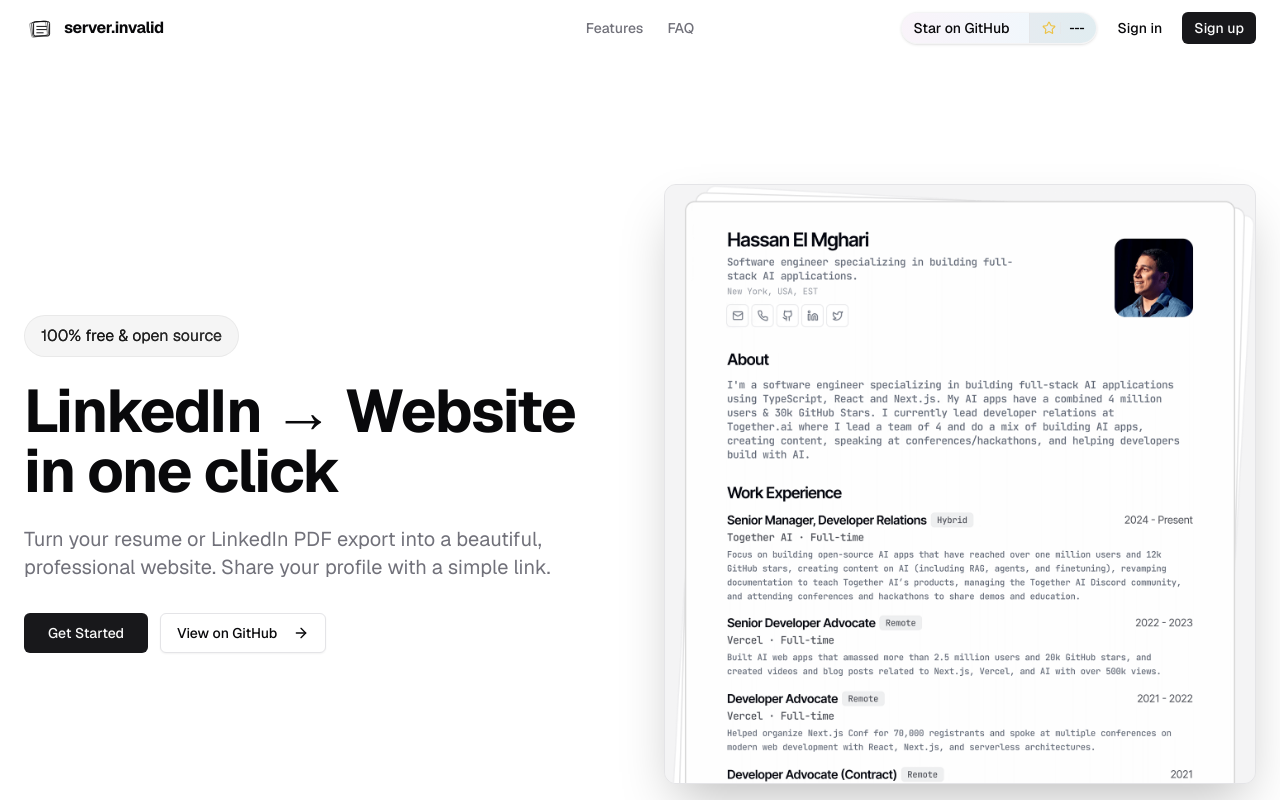
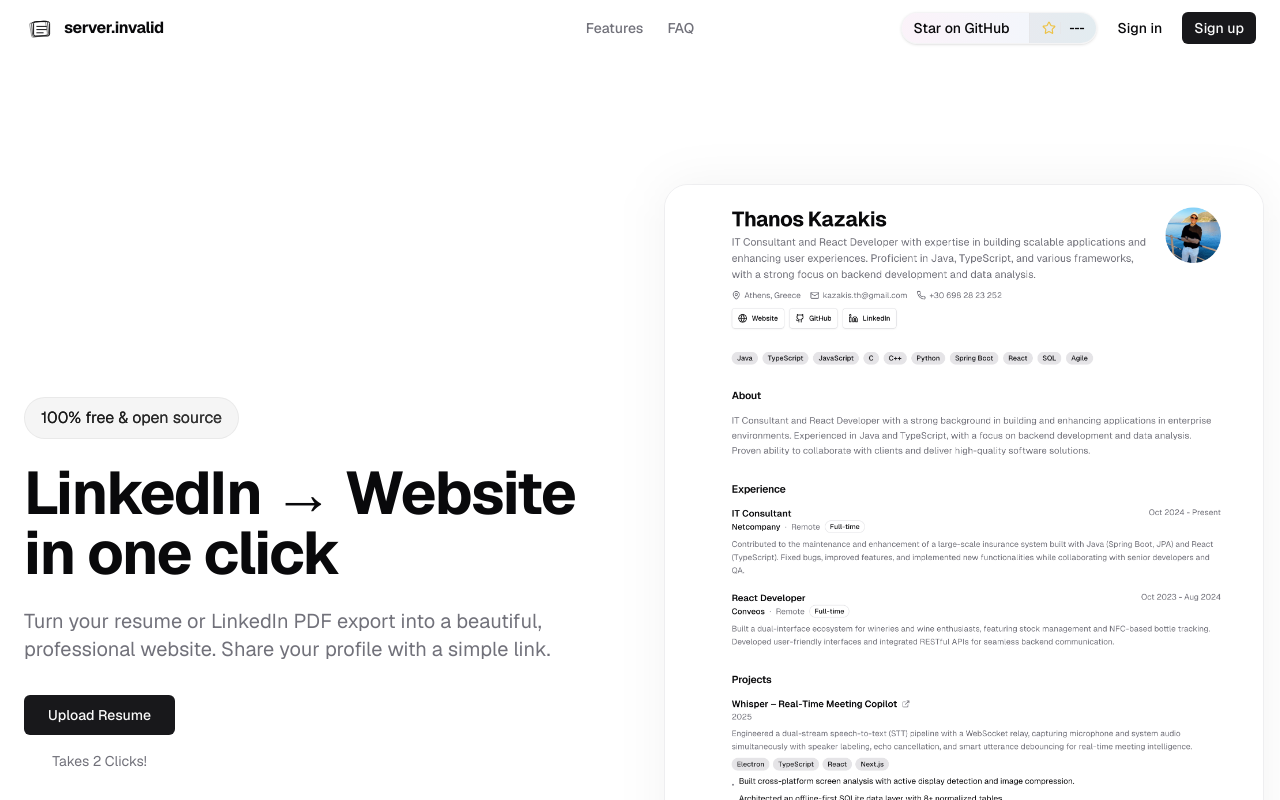
Before and after one commit to ThanosKa/magic-self, a Next.js app: page / in a window 1280 px wide. Shown: the top 800 px of the page. Built offline with nearby package versions, Linux system fonts and the light colour scheme; no server answers.

Commit message:
feat: Revamp hero section with a new image

```diff
--- a/app/page.tsx
+++ b/app/page.tsx
@@ -72,8 +72,8 @@
       <main className="flex-1">
         <Hero1
           image={{
-            src: "/cv-home.png",
-            alt: "Resume Builder Preview"
+            src: "/scr2.png",
+            alt: "Resume Builder Preview",
           }}
         />
         <Features />
--- a/components/landing/hero.tsx
+++ b/components/landing/hero.tsx
@@ -3,6 +3,7 @@
 import { ArrowRight } from "lucide-react";
 import { motion } from "framer-motion";
 import { AnimatedBadge } from "@/components/ui/animated-badge";
+import { BlurFade } from "@/components/ui/blur-fade";
 import { AnimatedShinyText } from "@/components/ui/animated-shiny-text";
 import { Button } from "@/components/ui/button";
 import Image from "next/image";
@@ -33,12 +34,8 @@
   description = "Turn your resume or LinkedIn PDF export into a beautiful, professional website. Share your profile with a simple link.",
   buttons = {
     primary: {
-      text: "Get Started",
+      text: "Upload Resume",
       url: "/upload",
-    },
-    secondary: {
-      text: "View on GitHub",
-      url: "https://github.com/ThanosKa/magic-self",
     },
   },
   image = {
@@ -81,11 +78,12 @@
             >
               {description}
             </motion.p>
+            <div className="flex flex-col items-center w-full md:w-fit lg:items-start">
               <motion.div
                 initial={{ opacity: 0, y: 20 }}
                 animate={{ opacity: 1, y: 0 }}
                 transition={{ duration: 0.5, delay: 0.3 }}
-              className="flex w-full flex-col justify-center gap-3 sm:flex-row lg:justify-start"
+                className="flex w-full flex-col gap-3"
               >
                 {buttons.primary && (
                   <Button asChild size="lg" className="w-full sm:w-auto">
@@ -106,22 +104,31 @@
                   </Button>
                 )}
               </motion.div>
-          </div>
-          <motion.div
+              <motion.p
                 initial={{ opacity: 0, y: 20 }}
                 animate={{ opacity: 1, y: 0 }}
-            transition={{ duration: 0.7, delay: 0.4 }}
-            className="relative aspect-square w-full overflow-hidden rounded-xl border bg-muted shadow-2xl lg:aspect-auto lg:h-[600px]"
+                transition={{ duration: 0.5, delay: 0.4 }}
+                className="text-muted-foreground text-sm text-center mt-4 w-full"
               >
-            <div className="absolute inset-0 bg-gradient-to-tr from-muted to-muted/50" />
+                Takes 2 Clicks!
+              </motion.p>
+            </div>
+          </div>
+          <div className="w-full md:w-1/2 max-h-[800px] min-w-[50%] lg:min-w-[600px]">
+            <BlurFade delay={0.25} yOffset={6} blur="6px">
+              <div className="relative">
+                <div className="absolute inset-0 -bottom-4 rounded-3xl bg-black/5 blur-xl" />
                 <Image
                   src={image.src}
                   alt={image.alt}
-              fill
-              className="object-cover object-top"
+                  width={600}
+                  height={800}
+                  className="relative w-full max-w-[600px] h-full object-cover overflow-hidden rounded-3xl border border-border/50"
                   priority
                 />
-          </motion.div>
+              </div>
+            </BlurFade>
+          </div>
         </div>
       </div>
     </section>
--- a/components/resume/resume-section.tsx
+++ b/components/resume/resume-section.tsx
@@ -15,7 +15,7 @@
   return (
     <section className={cn("space-y-4", className)}>
       {title && (
-        <h2 className="text-lg font-semibold tracking-tight print:text-base">
+        <h2 className="text-xl font-bold tracking-tight print:text-base">
           {title}
         </h2>
       )}
```
Also changed, not shown: public/scr2.png (added). Lines whose indentation alone changed are shown as unchanged.
